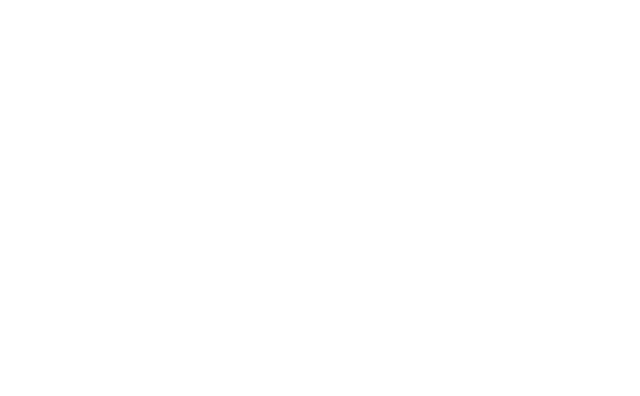
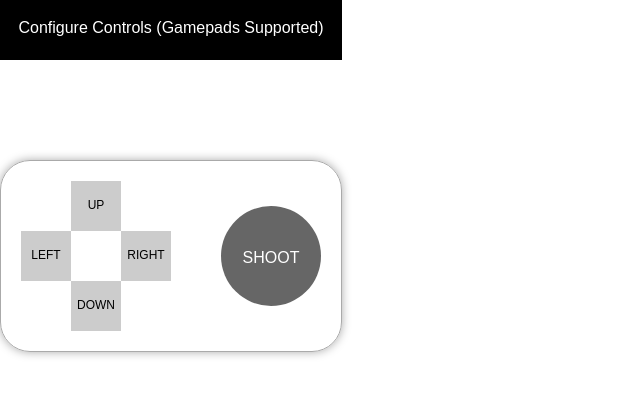
Before and after one commit to avirati/battle-city-nes, a website: page public/index.html in a window 1280 px wide. Shown: the whole page, without its empty margins (0-640 px from the left). Drawn offline with Linux system fonts and the light colour scheme.

Commit message:
Add UI for gamepad configuration

```diff
--- a/public/index.html
+++ b/public/index.html
@@ -8,6 +8,7 @@
     <style>
         body {
             margin: 0;
+            display: flex;
         }
         canvas {
             border: 1px solid #CCCCCC;
@@ -34,10 +35,91 @@
             font-family: monospace;
             width: 80px;
         }
+
+        .app {
+            display: inline-block;
+        }
+
+        .gamepad {
+            display: inline-block;
+            font-family: arial;
+            text-align: center;
+            display: flex;
+            flex-direction: column;
+        }
+
+        .gamepad .title {
+            height: 60px;
+            background-color: #000;
+            color: #fff;
+            line-height: 3.5;
+        }
+
+        .gamepad .player {
+            width: 300px;
+            border: 1px solid #aaa;
+            border-radius: 30px;
+            display: flex;
+            margin: 0 auto;
+            margin-top: 100px;
+            padding: 20px;
+            justify-content: space-between;
+            box-shadow: 0 0 10px #AAAAAA;
+        }
+
+        .gamepad .movement {
+            display: flex;
+            flex-wrap: wrap;
+            width: 150px;
+        }
+
+        .gamepad .fire {
+            display: flex;
+            align-items: center;
+        }
+
+        .gamepad .fire .shoot {
+            background-color: #666;
+            width: 100px;
+            height: 100px;
+            border-radius: 50px;
+            line-height: 6.5;
+            color: #FFF;
+        }
+
+        .gamepad .player .keys {
+            width: 50px;
+            height: 50px;
+        }
+
+        .gamepad .player .keys.control {
+            background-color: #CCCCCC;
+            line-height: 4;
+            font-size: 12px;
+        }
     </style>
 </head>
 <body>
-    <div id="app"></div>
+    <div id="app" class="app"></div>
+    <div id="gamepad" class="gamepad">
+        <div class="title">Configure Controls (Gamepads Supported)</div>
+        <div class="player">
+            <div class="movement">
+                <div class="keys dummy"></div>
+                <div class="keys control">UP</div>
+                <div class="keys dummy"></div>
+                <div class="keys control">LEFT</div>
+                <div class="keys dummy"></div>
+                <div class="keys control">RIGHT</div>
+                <div class="keys dummy"></div>
+                <div class="keys control">DOWN</div>
+                <div class="keys dummy"></div>
+            </div>
+            <div class="fire">
+                <div class="shoot">SHOOT</div>
+            </div>
+        </div>
+    </div>
     <div id="menu" class="menu"></div>
     <div id="dialog" class="dialog"></div>
 </body>
```
